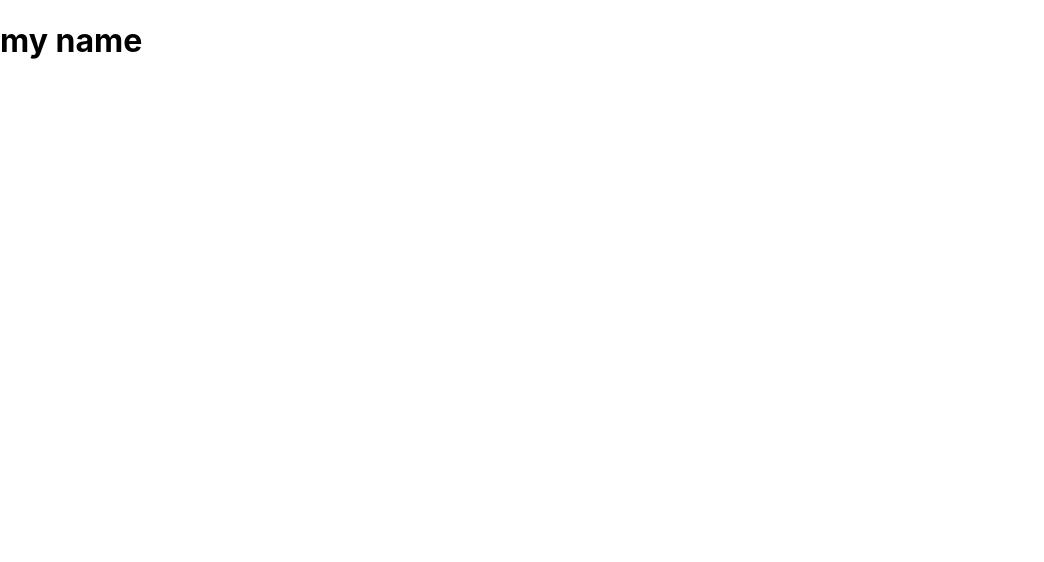
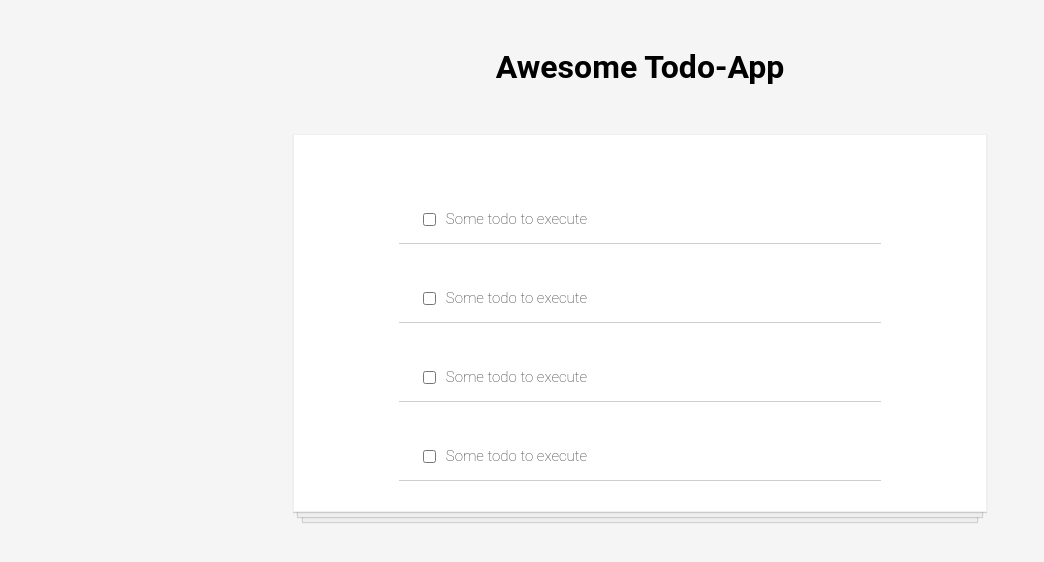
Before and after one commit to Sulaymon333/react-mastery, a React (Create React App) app: page / in a window 1280 px wide. Shown: the top 562 px of the page, without its empty margins (0-1044 px from the left). Built offline with nearby package versions, Linux system fonts and the light colour scheme.

Commit message:
TodoItem component created

```diff
--- a/src/App.js
+++ b/src/App.js
@@ -1,11 +1,16 @@
 import React from 'react';
+import TodoItem from './TodoItem';
 
-function App() {
-    return (
-        <div className="App">
-            <h1>my name</h1>
+const App = () => (
+    <>
+        <h1 style={{ margin: ' 3rem 0', textAlign: 'center' }}>Awesome Todo-App</h1>
+        <div className="todo-list">
+            <TodoItem />
+            <TodoItem />
+            <TodoItem />
+            <TodoItem />
         </div>
-    );
-}
+    </>
+);
 
 export default App;
--- /dev/null
+++ b/src/TodoItem.js
@@ -0,0 +1,10 @@
+import React from 'react';
+
+const TodoItem = () => (
+    <div className="todo-item">
+        <input type="checkbox" />
+        <p>Some todo to execute</p>
+    </div>
+);
+
+export default TodoItem;
--- a/src/index.css
+++ b/src/index.css
@@ -1,13 +1,41 @@
 body {
-  margin: 0;
-  font-family: -apple-system, BlinkMacSystemFont, "Segoe UI", "Roboto", "Oxygen",
-    "Ubuntu", "Cantarell", "Fira Sans", "Droid Sans", "Helvetica Neue",
-    sans-serif;
-  -webkit-font-smoothing: antialiased;
-  -moz-osx-font-smoothing: grayscale;
+    background-color: whitesmoke;
+    font-family: Roboto, sans-serif;
 }
 
-code {
-  font-family: source-code-pro, Menlo, Monaco, Consolas, "Courier New",
-    monospace;
+.todo-list {
+    background-color: white;
+    margin: auto;
+    width: 50%;
+    display: flex;
+    flex-direction: column;
+    align-items: center;
+    border: 1px solid #efefef;
+    box-shadow:
+  /* The top layer shadow */ 0 1px 1px rgba(0, 0, 0, 0.15), /* The second layer */ 0 10px 0 -5px #eee,
+        /* The second layer shadow */ 0 10px 1px -4px rgba(0, 0, 0, 0.15), /* The third layer */ 0 20px 0 -10px #eee,
+        /* The third layer shadow */ 0 20px 1px -9px rgba(0, 0, 0, 0.15);
+    padding: 30px;
 }
+
+.todo-item {
+    display: flex;
+    justify-content: flex-start;
+    align-items: center;
+    padding: 30px 20px 0;
+    width: 70%;
+    border-bottom: 1px solid #cecece;
+    font-family: Roboto, sans-serif;
+    font-weight: 100;
+    font-size: 15px;
+    color: #333333;
+}
+
+input[type='checkbox'] {
+    margin-right: 10px;
+    font-size: 30px;
+}
+
+input[type='checkbox']:focus {
+    outline: 0;
+}
```
